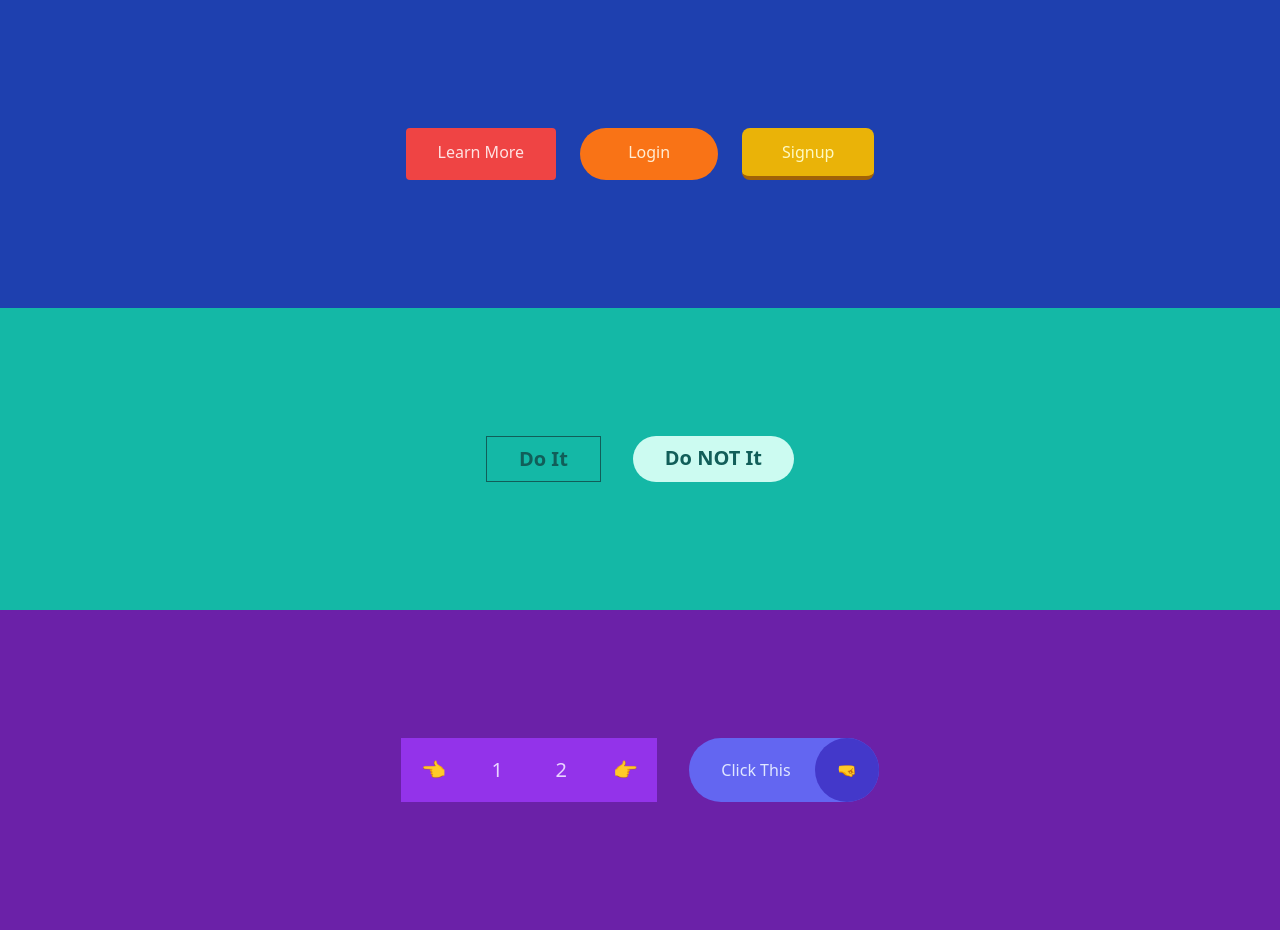
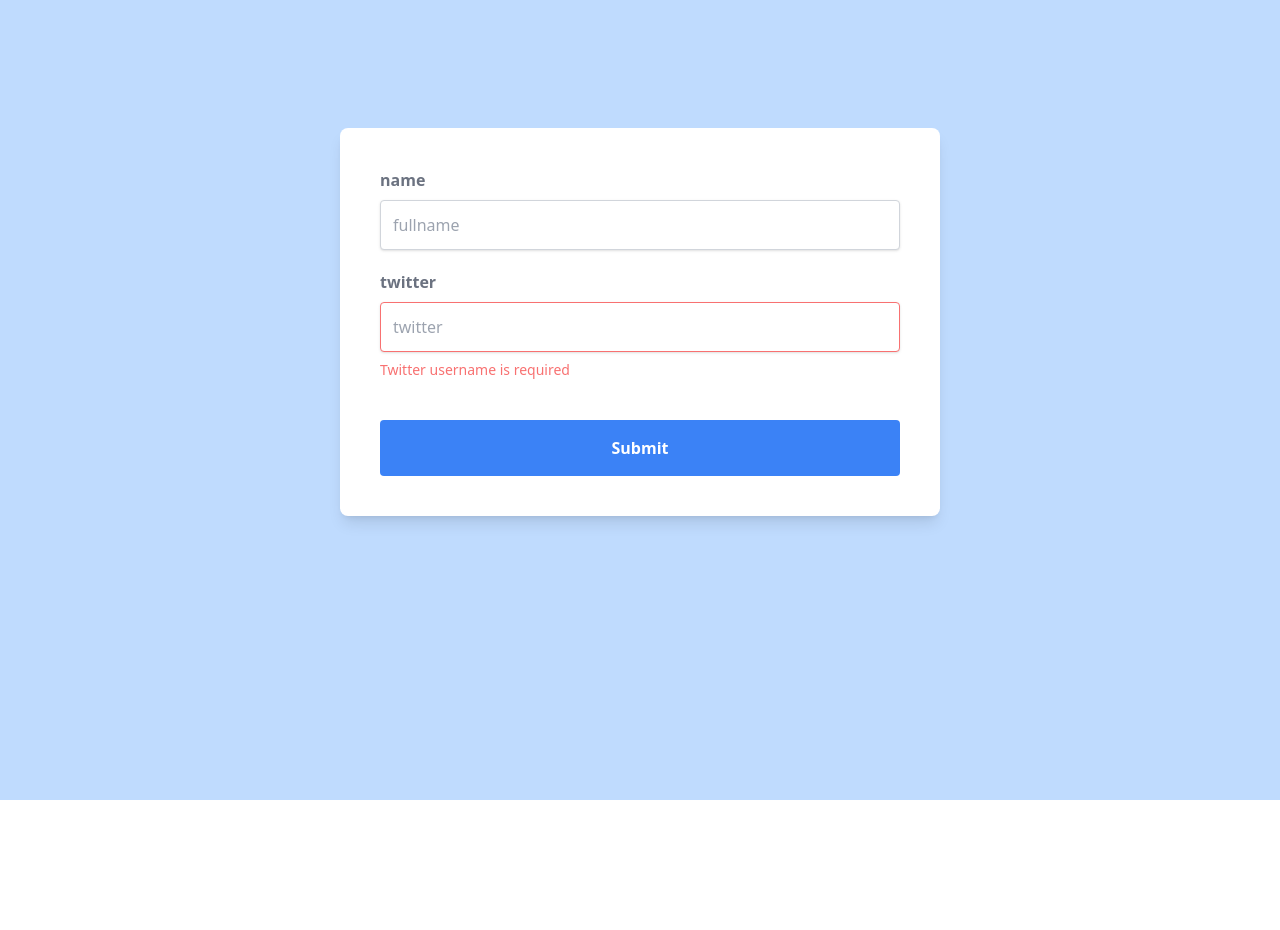
Before and after one commit to jcdacula7/learntailwindcss, a website: page public/index.html in a window 1280 px wide. After the commit the page ends 800 px from the top, so only its background shows below. Drawn offline with Linux system fonts and the light colour scheme.

Commit message:
create minimal form

```diff
--- a/public/index.html
+++ b/public/index.html
@@ -15,74 +15,49 @@
     </style>
   </head>
   <body>
-    <!-- buttons -->
-    <div class="p-32 bg-blue-800 flex justify-center space-x-6">
-      <a
-        href="#"
-        class="bg-red-500 hover:bg-red-400 py-3 px-8 rounded text-red-100 transition duration-300"
-        >Learn More</a
+    <!-- minimal form -->
+    <div class="min-h-screen bg-blue-200 py-32 px-10">
+      <div
+        class="bg-white p-10 rounded-lg shadow-lg w-full md:w-3/4 lg:w-1/2 mx-auto"
       >
-      <a
-        href="#"
-        class="bg-orange-500 hover:bg-orange-400 text-orange-100 py-3 px-12 rounded-full transition duration-500"
-        >Login</a
-      >
-      <a
-        href="#"
-        class="bg-yellow-500 hover:bg-yellow-400 text-yellow-100 py-3 px-10 rounded-lg transition duration-700 border-b-4 border-yellow-700 hover:border-yellow-800"
-        >Signup</a
-      >
-    </div>
+        <form action="">
+          <div class="mb-5">
+            <label for="name" class="block mb-2 font-bold text-gray-500"
+              >name</label
+            >
+            <input
+              type="text"
+              name="name"
+              id="name"
+              placeholder="fullname"
+              class="border border-gray-300 shadow p-3 w-full rounded"
+            />
+          </div>
 
-    <!-- outline and shadowed -->
-    <div class="p-32 bg-teal-500 text-xl flex justify-center space-x-8">
-      <a
-        href="#"
-        class="py-2 px-8 text-teal-800 hover:text-teal-900 border border-teal-800 hover:border-teal-700 transition duration-300 font-bold"
-        >Do It</a
-      >
-      <a
-        href="#"
-        class="py-2 px-8 rounded-full bg-teal-100 hover:bg-white text-teal-800 hover:text-teal-900 font-bold shadow-m hover:shadow-lg transition duration-500"
-        >Do NOT It</a
-      >
-    </div>
+          <div class="mb-10">
+            <label for="twitter" class="block mb-2 font-bold text-gray-500"
+              >twitter</label
+            >
+            <input
+              type="text"
+              name="twitter"
+              id="twitter"
+              placeholder="twitter"
+              class="border border-red-400 shadow p-3 w-full rounded"
+            />
+            <p class="text-sm text-red-400 mt-2">
+              Twitter username is required
+            </p>
+          </div>
 
-    <!-- group and button with icon -->
-    <div class="p-32 bg-purple-800 flex justify-center space-x-8">
-      <div class="flex bg-purple-600 text-xl text-center">
-        <a
-          href="#"
-          class="text-purple-200 hover:bg-purple-700 py-2 w-16 rounded-l flex justify-center items-center"
-          >👈</a
-        >
-        <a
-          href="#"
-          class="text-purple-200 hover:bg-purple-700 py-2 w-16 flex justify-center items-center"
-          >1</a
-        >
-        <a
-          href="#"
-          class="text-purple-200 hover:bg-purple-700 py-2 w-16 flex justify-center items-center"
-          >2</a
-        >
-        <a
-          href="#"
-          class="text-purple-200 hover:bg-purple-700 py-2 w-16 rounded-r flex justify-center items-center"
-          >👉</a
-        >
+          <button
+            type="submit"
+            class="w-full bg-blue-500 text-white font-bold p-4 rounded"
+          >
+            Submit
+          </button>
+        </form>
       </div>
-
-      <a
-        href="#"
-        class="bg-indigo-500 text-indigo-100 pl-8 rounded-full flex items-center"
-      >
-        <span class="mr-6">Click This</span>
-        <span
-          class="flex items-center justify-center bg-indigo-700 w-16 h-16 rounded-full"
-          >🤜</span
-        >
-      </a>
     </div>
   </body>
 </html>
```
Also changed, not shown: README.md, public/output.css.
